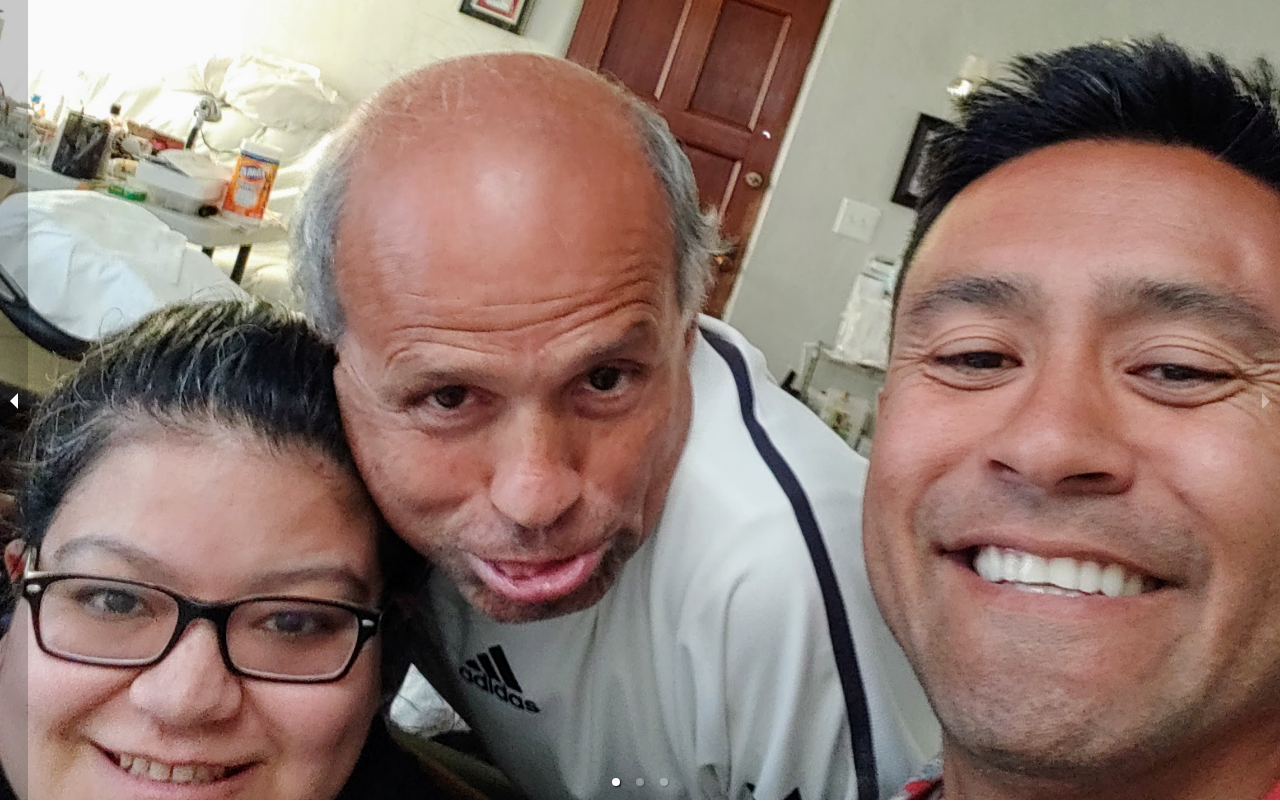
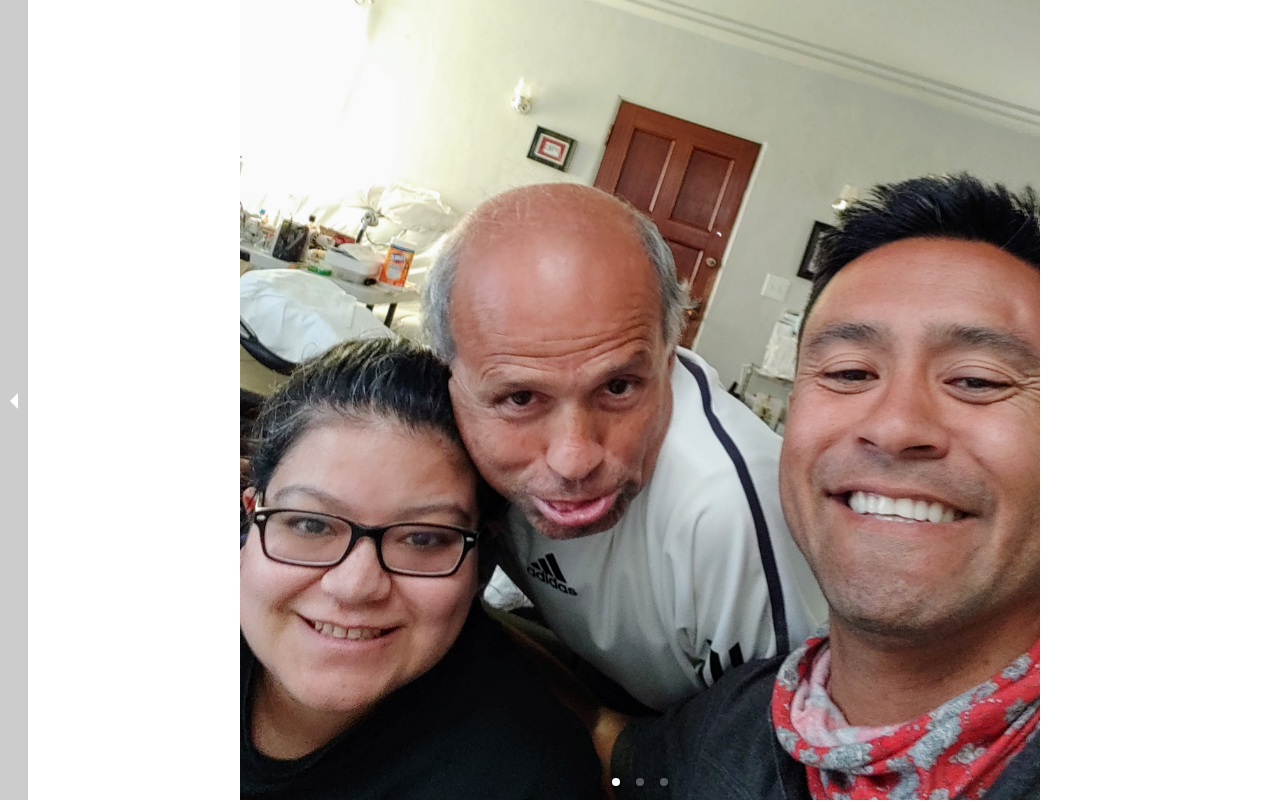
Before and after one commit to Mike-415/Taya_App, a React (Create React App) app: page / in a window 1280 px wide. Shown: the top 802 px of the page. Built offline with nearby package versions, Linux system fonts and the light colour scheme.

Commit message:
Added a video from YT.  Testing on Netlify

```diff
--- a/src/App.js
+++ b/src/App.js
@@ -21,7 +21,14 @@ function App() {
       <ImageCarousel />
       <About />
       <FamilyMembers />
+            {/* Embedding a video */}
+            <div className="video-container">
+        <video width="100%" controls>
+          <source src="https://www.youtube.com/watch?v=P0haCYjysUs" type="video/mp4" />
+        </video>
+      </div>
     </div>
+
   );
 }
 
--- a/src/Components/ImageCarousel.jsx
+++ b/src/Components/ImageCarousel.jsx
@@ -20,7 +20,8 @@ const ImageCarousel = () => {
     >
       {carouselImages.map((image, index) => (
         <div key={index}>
-          <img src={process.env.PUBLIC_URL + image} alt={`Slide ${index}`} style={{ width: '100%', height: '100vh', objectFit: 'cover' }} />
+          {/* <img src={process.env.PUBLIC_URL + image} alt={`Slide ${index}`} style={{ width: '100%', height: '100vh', objectFit: 'cover' }} /> */}
+          <img src={process.env.PUBLIC_URL + image} alt={`Slide ${index}`} style={{ height: '100vh', objectFit: 'contain' }} />
         </div>
       ))}
     </Carousel>
```
Also changed, not shown: 1 other file (tests, documents, lock files or other folders).
